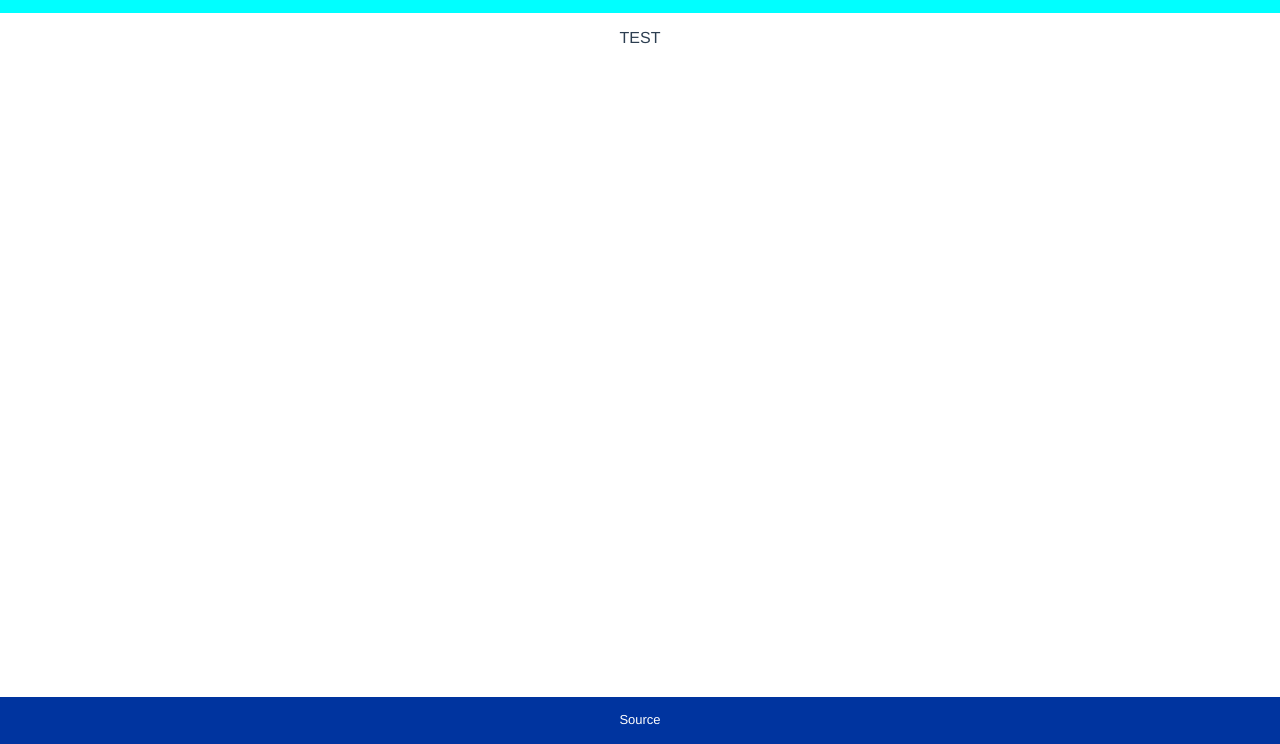
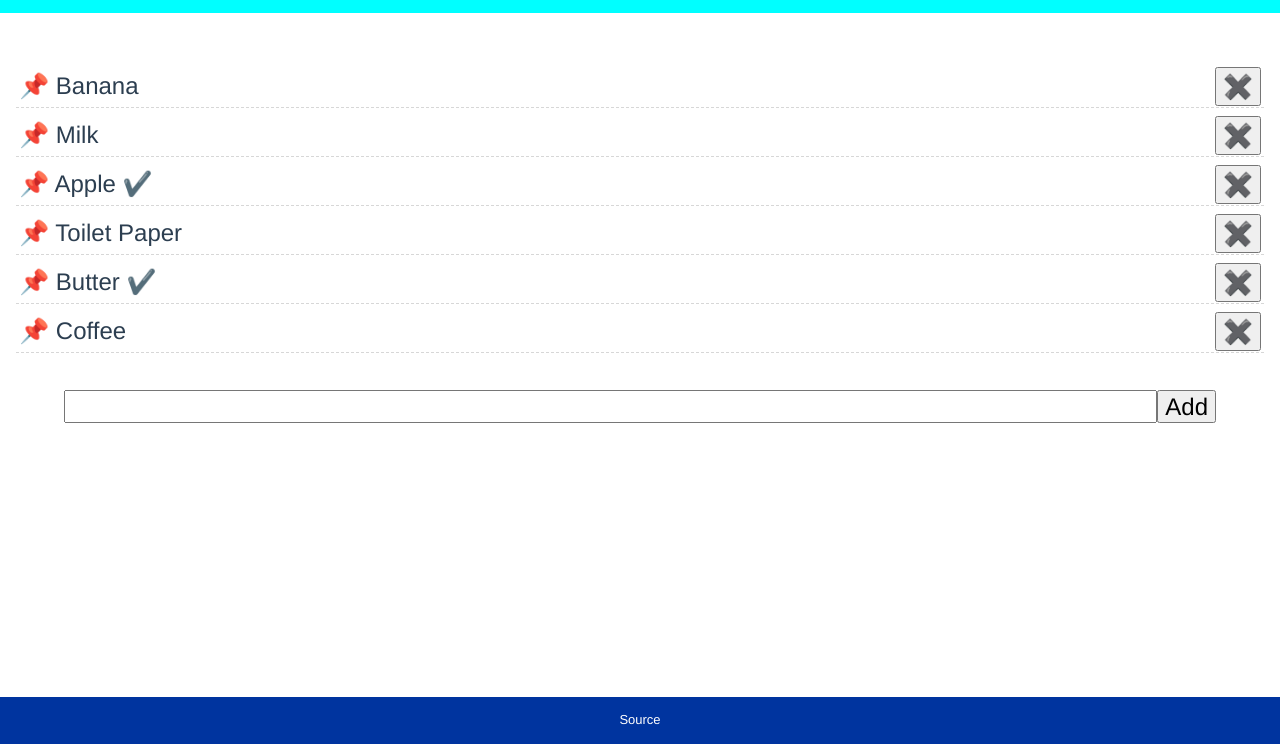
Before and after one commit to makotoishida/tspractice10-shopping-list, a website built with Vite: page index.html in a window 1280 px wide. Shown: the part 56-800 px from the top of the page. Built offline with nearby package versions, Linux system fonts and the light colour scheme.

Commit message:
Implement Add item function.

```diff
--- a/src/main.ts
+++ b/src/main.ts
@@ -1,9 +1,97 @@
-import "normalize.css";
-import "./style.css";
+import 'normalize.css'
+import './style.css'
 
-const app = document.querySelector<HTMLDivElement>("#app")!;
+type ListItem = {
+  id: string
+  name: string
+  done: boolean
+}
 
-app.innerHTML = `
-  <div>TEST</div>
+const app = document.querySelector<HTMLDivElement>('#app')!
 
-`;
+const items: ListItem[] = [
+  { id: '1', name: 'Banana', done: false },
+  { id: '2', name: 'Milk', done: false },
+  { id: '3', name: 'Apple', done: true },
+  { id: '4', name: 'Toilet Paper', done: false },
+  { id: '5', name: 'Butter', done: true },
+  { id: '6', name: 'Coffee', done: false },
+]
+
+let list: HTMLUListElement
+let addText: HTMLInputElement
+let maxId = items.length
+
+function getItemById(id: ListItem['id']) {
+  return items.filter((i) => i.id === id)[0]
+}
+
+function addItemForm() {
+  return `<form class="add-form">
+    <input type="text" />
+    <button type="submit">Add</button>
+  </form>`
+}
+
+function deleteButton() {
+  return `<button>✖️</button>`
+}
+
+function render() {
+  app.innerHTML = `
+    <ul class="list">
+      ${items
+        .map(
+          (i) =>
+            `<li data-id="${i.id}">
+              <span>📌 ${i.name} ${i.done ? '✔️' : ''}</span>
+              ${deleteButton()}
+            </li>`
+        )
+        .join('')}
+    </ul>
+    ${addItemForm()}
+  `
+
+  list = document.querySelector('ul.list')!
+  addText = document.querySelector('.add-form input[type=text]')!
+
+  bindHandlers()
+}
+
+function bindHandlers() {
+  document.querySelectorAll('ul.list > li').forEach((i) => {
+    i.addEventListener('click', (ev) => {
+      const el = ev.currentTarget as HTMLLIElement
+      const id = el.dataset['id']
+      console.log(id, el)
+      if (!id) return
+      const item = getItemById(id)
+      if (!item) return
+      item.done = !item.done
+      render()
+      return true
+    })
+  })
+
+  document
+    .querySelector('.add-form button')
+    ?.addEventListener('click', (ev) => {
+      const txt = addText.value
+      const newItem = { id: ++maxId + '', name: txt, done: false }
+      if (validateItem(newItem)) {
+        items.push(newItem)
+        addText.value = ''
+        render()
+      }
+      addText.focus()
+    })
+}
+
+function validateItem(item: ListItem) {
+  if (!item.id) return false
+  if (!item.name) return false
+  return true
+}
+
+render()
--- a/src/style.css
+++ b/src/style.css
@@ -26,7 +26,6 @@ header h1 {
 
 main {
   color: #2c3e50;
-
 }
 
 footer {
@@ -45,6 +44,34 @@ footer a {
 
 #app {
   margin-top: 1rem;
-  text-align: center;
+  text-align: left;
   color: #2c3e50;
+  font-size: x-large;
+  line-height: 160%;
 }
+
+ul.list {
+  padding: 0.4rem 1rem;
+  list-style: none;
+}
+
+ul.list li {
+  display: flex;
+  margin: 0.4rem 0;
+  padding: 0.1rem 0.2rem;
+  border-bottom: 1px dashed #c0c0c0a0;
+  cursor: pointer;
+}
+
+ul.list li > span {
+  flex: 1;
+}
+
+.add-form {
+  display: flex;
+  width: 90vw;
+  margin: 0 auto;
+}
+.add-form input[type=text] {
+  flex: 1
+}
```
Also changed, not shown: .prettierrc.json (added).
